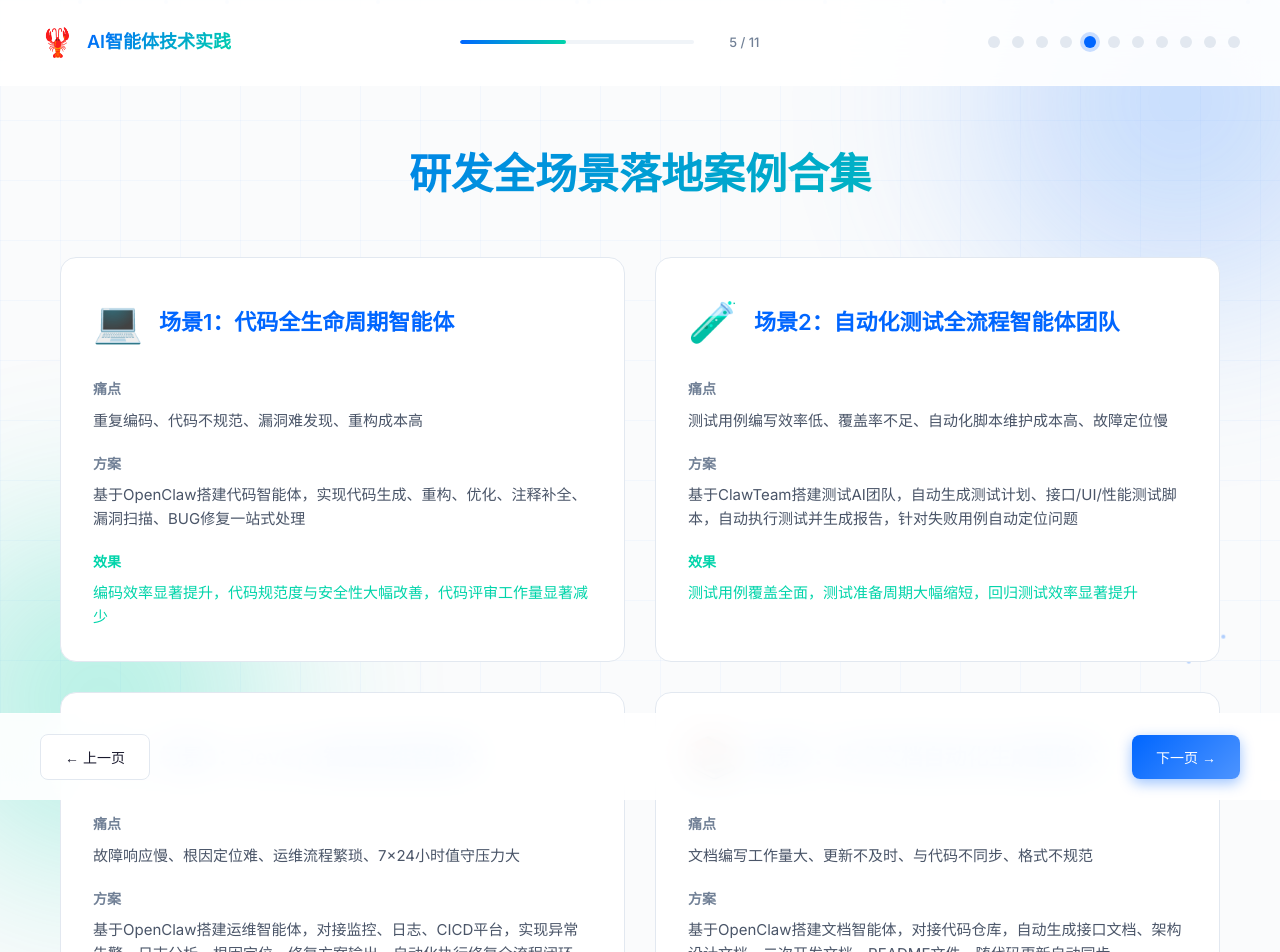
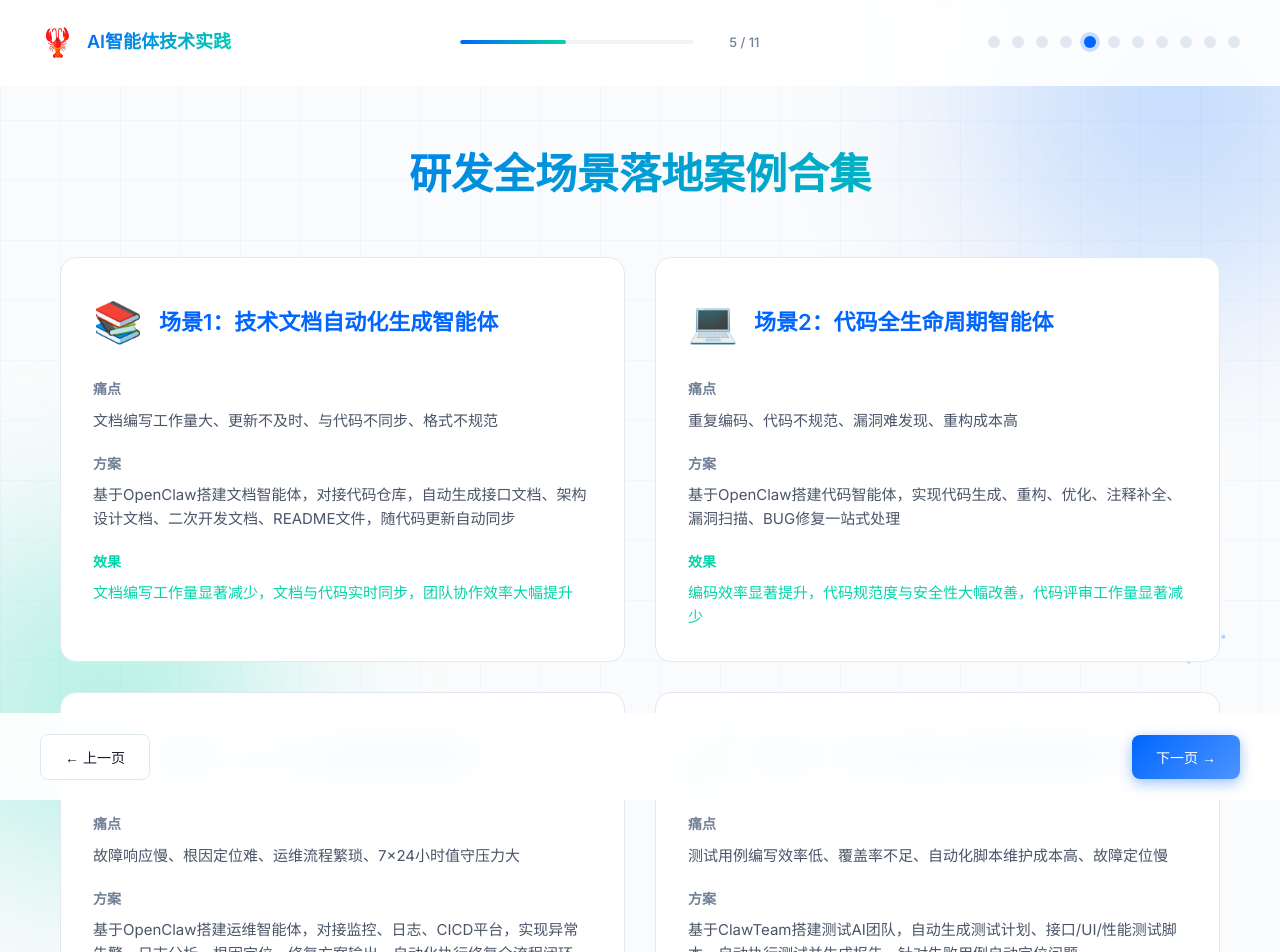
Before and after one commit to weixi5656/ai-agent-presentation, a Vue app: page /#/dev-case in a window 1280 px wide. Shown: the top 952 px of the page. Built offline with nearby package versions, Linux system fonts and the light colour scheme.

Commit message:
Reorder dev cases: 4,1,3,2 and renumber as 1,2,3,4

```diff
--- a/src/views/DevCaseView.vue
+++ b/src/views/DevCaseView.vue
@@ -30,18 +30,18 @@
 <script setup>
 const cases = [
   {
+    icon: '📚',
+    title: '场景1：技术文档自动化生成智能体',
+    pain: '文档编写工作量大、更新不及时、与代码不同步、格式不规范',
+    solution: '基于OpenClaw搭建文档智能体，对接代码仓库，自动生成接口文档、架构设计文档、二次开发文档、README文件，随代码更新自动同步',
+    effect: '文档编写工作量显著减少，文档与代码实时同步，团队协作效率大幅提升'
+  },
+  {
     icon: '💻',
-    title: '场景1：代码全生命周期智能体',
+    title: '场景2：代码全生命周期智能体',
     pain: '重复编码、代码不规范、漏洞难发现、重构成本高',
     solution: '基于OpenClaw搭建代码智能体，实现代码生成、重构、优化、注释补全、漏洞扫描、BUG修复一站式处理',
     effect: '编码效率显著提升，代码规范度与安全性大幅改善，代码评审工作量显著减少'
-  },
-  {
-    icon: '🧪',
-    title: '场景2：自动化测试全流程智能体团队',
-    pain: '测试用例编写效率低、覆盖率不足、自动化脚本维护成本高、故障定位慢',
-    solution: '基于ClawTeam搭建测试AI团队，自动生成测试计划、接口/UI/性能测试脚本，自动执行测试并生成报告，针对失败用例自动定位问题',
-    effect: '测试用例覆盖全面，测试准备周期大幅缩短，回归测试效率显著提升'
   },
   {
     icon: '🔧',
@@ -51,11 +51,11 @@
     effect: '故障平均修复时间大幅缩短，运维人力成本显著降低，线上故障发生率明显下降'
   },
   {
-    icon: '📚',
-    title: '场景4：技术文档自动化生成智能体',
-    pain: '文档编写工作量大、更新不及时、与代码不同步、格式不规范',
-    solution: '基于OpenClaw搭建文档智能体，对接代码仓库，自动生成接口文档、架构设计文档、二次开发文档、README文件，随代码更新自动同步',
-    effect: '文档编写工作量显著减少，文档与代码实时同步，团队协作效率大幅提升'
+    icon: '🧪',
+    title: '场景4：自动化测试全流程智能体团队',
+    pain: '测试用例编写效率低、覆盖率不足、自动化脚本维护成本高、故障定位慢',
+    solution: '基于ClawTeam搭建测试AI团队，自动生成测试计划、接口/UI/性能测试脚本，自动执行测试并生成报告，针对失败用例自动定位问题',
+    effect: '测试用例覆盖全面，测试准备周期大幅缩短，回归测试效率显著提升'
   }
 ]
 </script>
```
